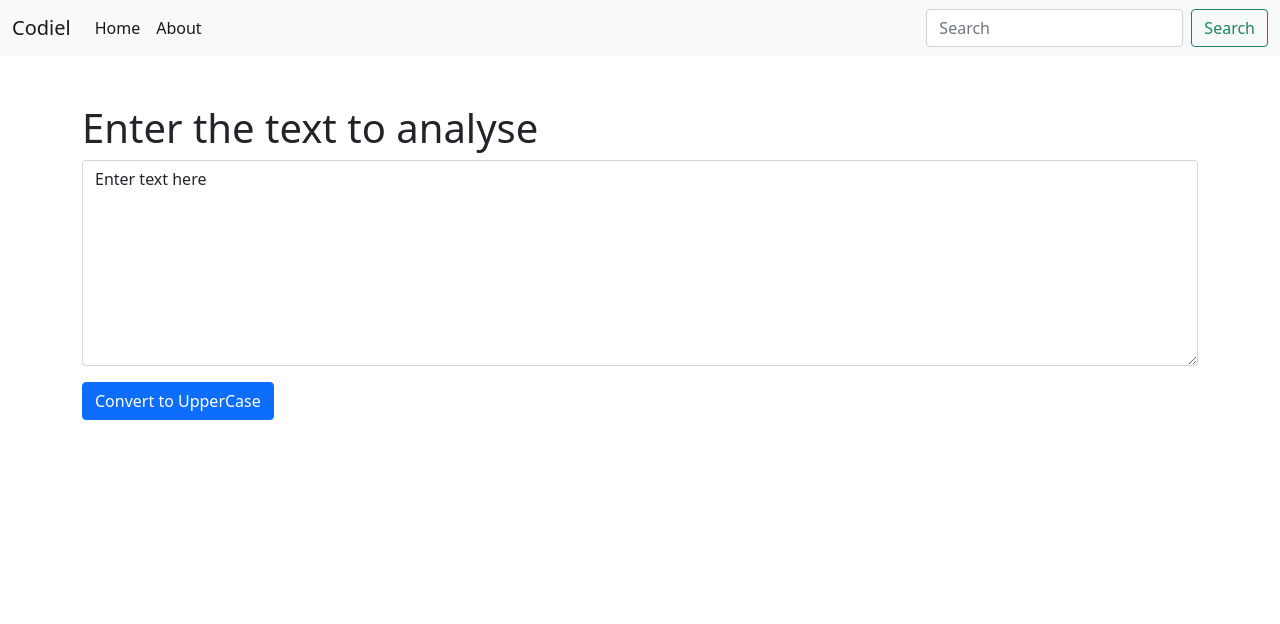
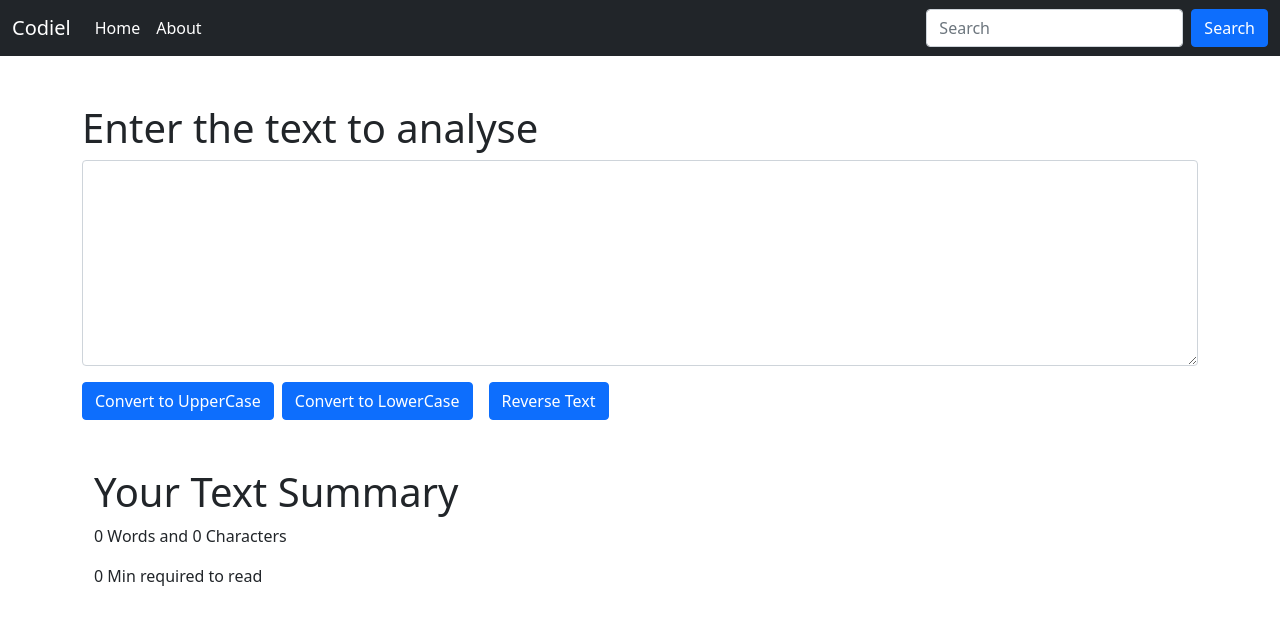
Before and after one commit to pks9918705/CHW---REACT--WORD-FORMATe, a React (Create React App) app: page / in a window 1280 px wide. Shown: the top 624 px of the page. Built offline with nearby package versions, Linux system fonts and the light colour scheme.

Commit message:
Lec09 - Done - Adding more Feature

```diff
--- a/src/components/Navbar.js
+++ b/src/components/Navbar.js
@@ -8,7 +8,7 @@ export default function Navbar(props) {
 
   return (
     <>
-    <nav className="navbar navbar-expand-lg navbar-light bg-light">
+    <nav className="navbar navbar-expand-lg navbar-dark bg-dark">
     <div className="container-fluid">
       <a className="navbar-brand" href="/">{props.title}</a>
 
@@ -27,7 +27,7 @@ export default function Navbar(props) {
         </ul>
         <form className="d-flex">
           <input className="form-control me-2" type="search" placeholder="Search" aria-label="Search"/>
-          <button className="btn btn-outline-success" type="submit">Search</button>
+          <button className="btn btn-primary" type="submit">Search</button>
         </form>
       </div>
     </div>
--- a/src/components/TextForm.js
+++ b/src/components/TextForm.js
@@ -1,28 +1,45 @@
-import React,{useState} from 'react'
+import React, { useState } from 'react'
 
 
 
 export default function TextForm(props) {
 
-  const [text,setText]=useState("Enter text here")
+  const [text, setText] = useState("")
 
 
-  const handleUpClick=()=>{
+  const handleUpClick = () => {
     console.log('Button clicked');
     setText("You have clicked on Button")
-    let newText=text.toUpperCase()
+    let newText = text.toUpperCase()
     setText(newText)
 
   }
 
-  const handleOnChange=(event) => {
+  const handleOnChange = (event) => {
     console.log('On change');
 
     setText(event.target.value)
 
+  }
+  const handleLoClick = () => {
+    let newText = text.toLowerCase()
+    setText(newText)
+
+  }
+  const handleToRev = () => {
+
+    var reversedString = '';
+    for (let i = text.length - 1; i >= 0; i--) {
+      reversedString += text[i];
+    }
+
+    let newText =  reversedString
+    setText(newText)
+
+  }
 
 
-  }
+
   return (
     <div className="container my-5">
       <h1>{props.heading}</h1>
@@ -32,6 +49,15 @@ export default function TextForm(props) {
       </div>
 
       <button className="btn btn-primary" onClick={handleUpClick}>Convert to UpperCase</button>
+      <button className="btn btn-primary mx-2" onClick={handleLoClick}>Convert to LowerCase</button>
+      <button className="btn btn-primary mx-2" onClick={handleToRev}>Reverse Text</button>
+
+      {/* counter  */}
+      <div className="container my-5">
+        <h1>Your Text Summary</h1>
+        <p>{text.split(" ").length - 1} Words and {text.length} Characters</p>
+        <p>{0.16 * (text.split(" ").length - 1)} Min required to read</p>
+      </div>
 
     </div>
 
```
